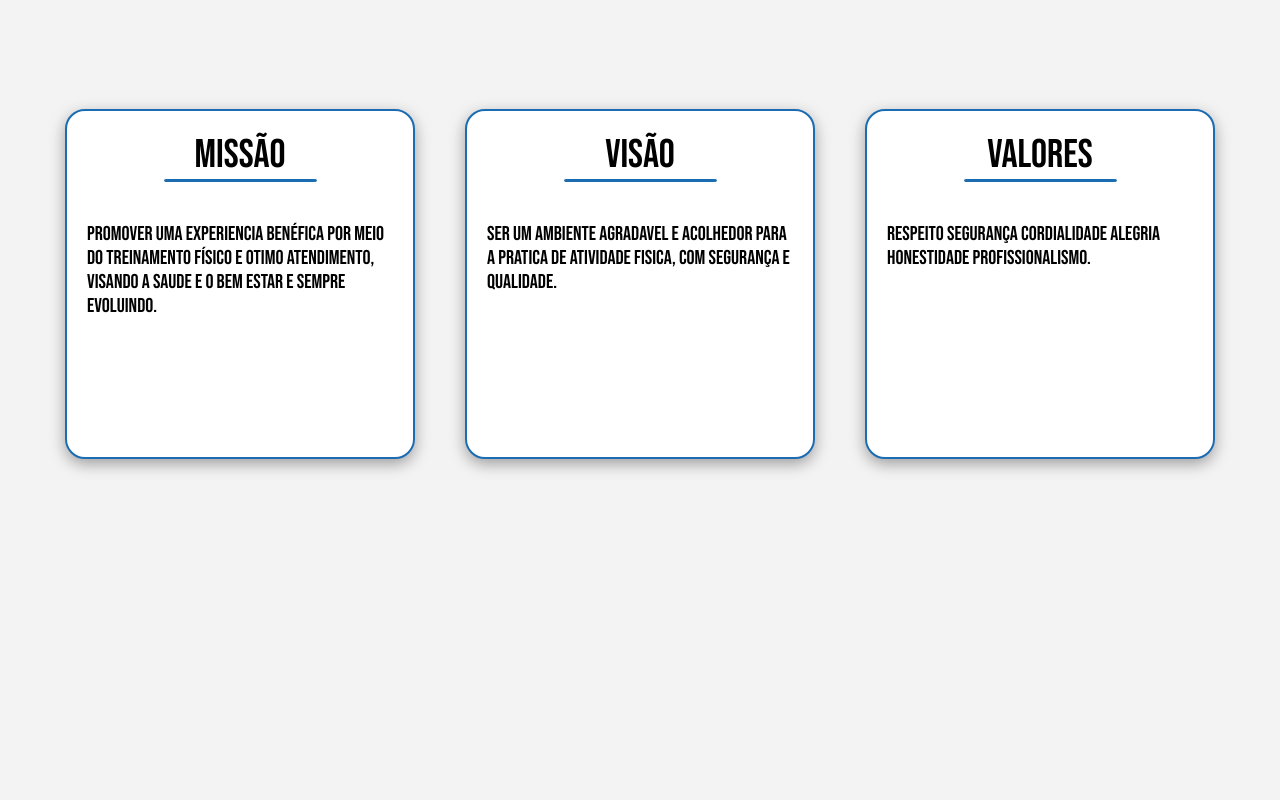
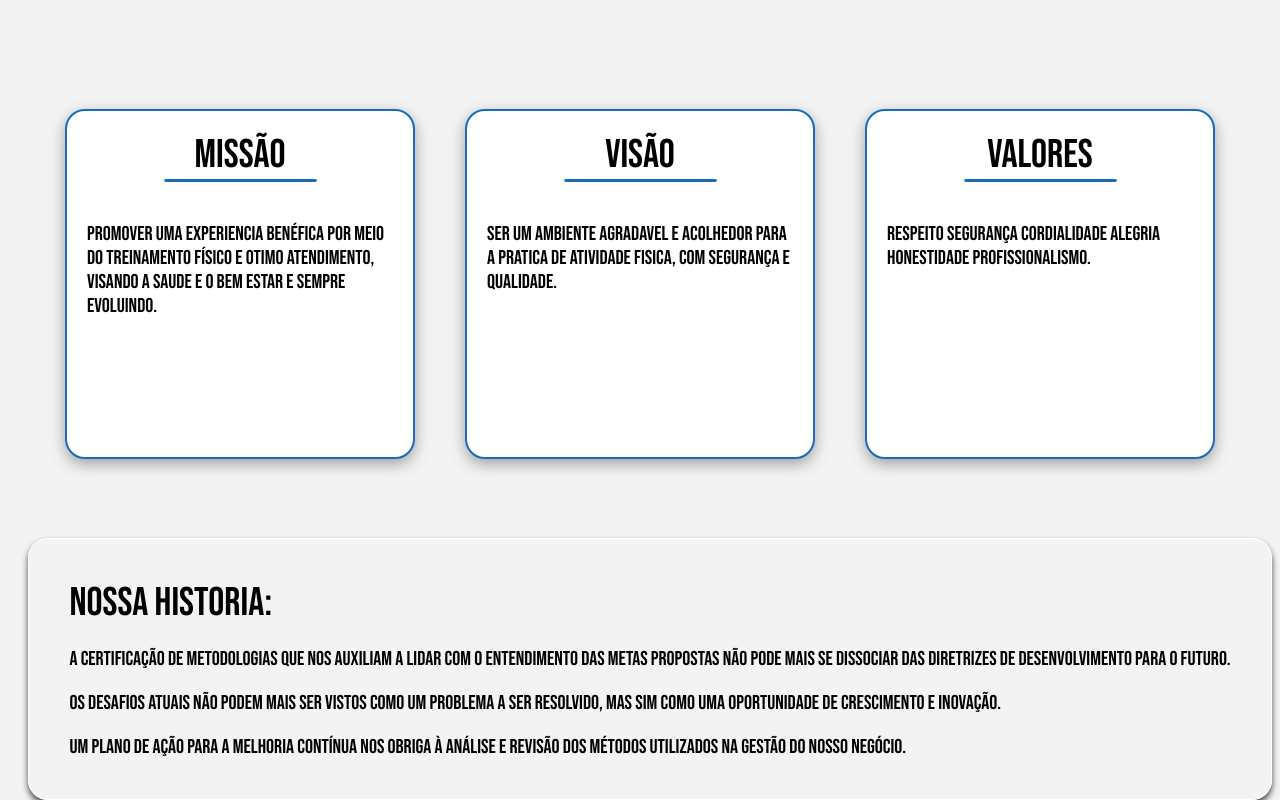
Before and after one commit to SamIamarino/Academia-Evolucao-Project, a React (Vite) app in the folder academia-evolucao/: page /aboutUs in a window 1280 px wide. Shown: the part 781-1581 px from the top of the page. Before the commit the page ends 1370 px from the top, so only its background shows below. Built offline with nearby package versions, Linux system fonts and the light colour scheme.

Commit message:
feat: implementação TextContainer

```diff
--- /dev/null
+++ b/academia-evolucao/src/components/textContainer/TextContainer.css
@@ -0,0 +1,43 @@
+.text-container-wrapper{
+    display: flex;
+    justify-content: center;
+    align-items: center;
+    height: 20vh; /*Only for style purposes*/
+    /* background-color: #f0f0f0; */
+}
+.text-container{
+    box-shadow: 0px 4px 6px rgba(0, 0, 0, 0.705);
+    border-radius: 20px;
+    border: 1px solid white;
+    padding: 20px 40px 40px 40px ;
+}
+.text-container-title{
+    padding-top: 20px;
+    padding-bottom: 20px;
+    color: black;
+    font-size: 40px;
+}
+.text-container-content{
+    display: flex;
+    flex-direction: column;
+    gap: 20px;
+}
+.text-container-dark-themed {
+    box-shadow: 0px 4px 6px rgba(0, 0, 0, 0.9);
+    border-radius: 20px;
+    border: 1px solid #333;
+    background-color: #1a1a1a;
+    padding: 20px 40px 40px 40px;
+}
+.text-container-title-dark-themed {
+    padding-top: 20px;
+    padding-bottom: 20px;
+    color: #f0f0f0;
+    font-size: 40px;
+}
+.text-container-content-dark-themed {
+    display: flex;
+    flex-direction: column;
+    gap: 20px;
+    color: #d3d3d3;
+}
--- /dev/null
+++ b/academia-evolucao/src/components/textContainer/TextContainer.jsx
@@ -0,0 +1,19 @@
+import './TextContainer.css';
+
+const TextContainer = ({title,description1,description2,description3,darkTheme}) => {
+    return (
+        <div className="text-container-wrapper">
+            <div className={darkTheme ? "text-container-dark-themed" : "text-container"}>
+                <h1 className={darkTheme ? "text-container-title-dark-themed": "text-container-title"}>{title}</h1>
+                <div className={darkTheme ? "text-container-content-dark-themed" : "text-container-content"}>
+                    <p>{description1}</p>
+                    <p>{description2}</p>
+                    <p>{description3}</p>
+                </div>
+            </div>
+        </div>
+
+    );
+};
+
+export default TextContainer;
--- a/academia-evolucao/src/pages/AboutPage.jsx
+++ b/academia-evolucao/src/pages/AboutPage.jsx
@@ -3,6 +3,7 @@ import PhotoCarrousel from "../components/photoCarrousel/PhotoCarrousel";
 import { CARROUSEL_IMAGES,INFO_CARD_CONTAINER_ABOUT_PAGE } from "../data";
 import { useEffect, useState } from "react";
 import InfoCardContainer from "../components/infoCardContainer/InfoCardContainer";
+import TextContainer from "../components/textContainer/TextContainer";
 export default function AboutPage(){
 
     const [isDarkTheme, setIsDarkTheme] = useState(window.matchMedia("(prefers-color-scheme: dark)").matches);
@@ -38,7 +39,13 @@ export default function AboutPage(){
             <Header toggleNavBar={false}/>
             <PhotoCarrousel photoArray={CARROUSEL_IMAGES}/>
             <InfoCardContainer dataSource={INFO_CARD_CONTAINER_ABOUT_PAGE} toggleTitle={false} darkTheme={isDarkTheme}/>
-
+            <TextContainer
+            title={"Nossa Historia: "}
+            description1={"A certificação de metodologias que nos auxiliam a lidar com o entendimento das metas propostas não pode mais se dissociar das diretrizes de desenvolvimento para o futuro."}
+            description2={"Os desafios atuais não podem mais ser vistos como um problema a ser resolvido, mas sim como uma oportunidade de crescimento e inovação."}
+            description3={"Um plano de ação para a melhoria contínua nos obriga à análise e revisão dos métodos utilizados na gestão do nosso negócio."}
+            darkTheme={isDarkTheme}
+            />
           </>
     );
 }
```
